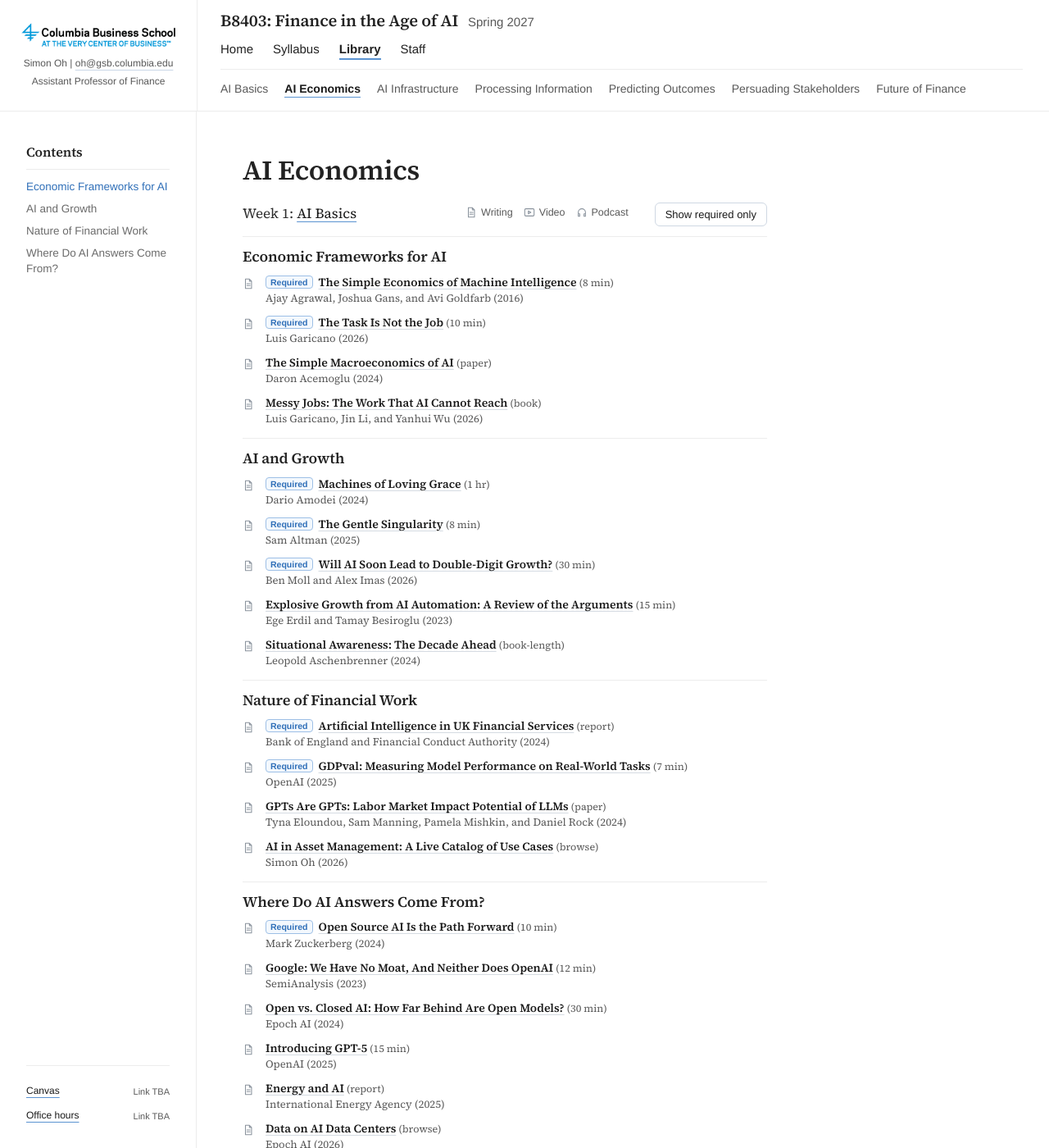
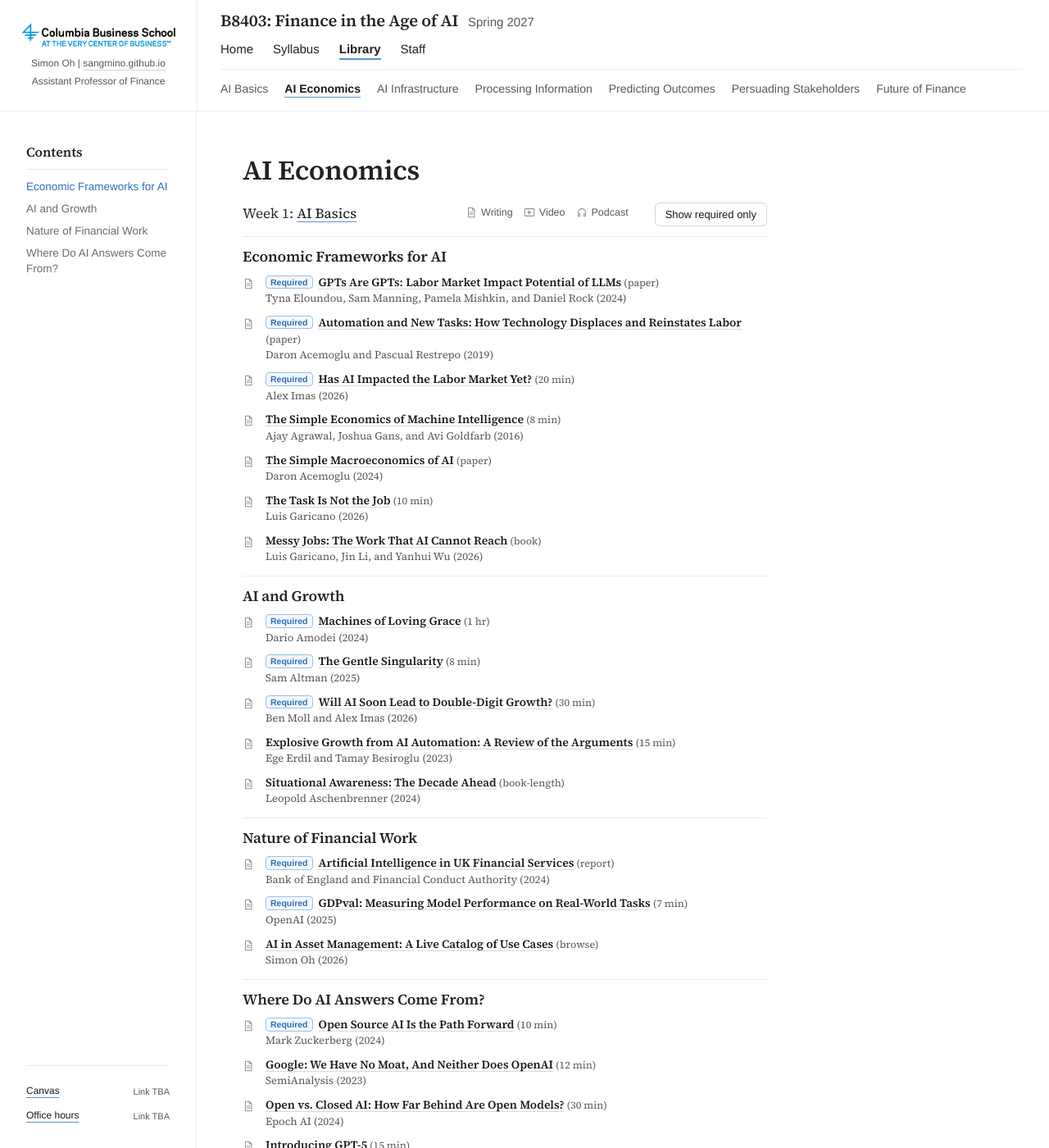
Before and after one commit to ai-finance-cbs/ai-finance-cbs.github.io, a Jekyll site: the page built from library/economics-of-ai.html, in a window 1280 px wide and 1400 px high. Shown: the whole window at 82% size. Built offline with Jekyll 4.4.1, drawn with Linux system fonts in a browser that asks for light colours.

Commit message:
Website under logo; Best Practices and Economic Frameworks required items
Claude-Session: https://claude.ai/code/session_011QbhiHwAKqFwg98r4t5oEG

```diff
--- a/_data/materials.yml
+++ b/_data/materials.yml
@@ -6,10 +6,13 @@
 #   title, author (people or organization only), year, url, note (optional)
 
 # ---- Week 1 ----
-- {week: 1, topic: Economic Frameworks for AI, level: required, kind: Writing, title: "The Simple Economics of Machine Intelligence", length: "8 min", author: "Ajay Agrawal, Joshua Gans, and Avi Goldfarb", year: 2016, url: "https://hbr.org/2016/11/the-simple-economics-of-machine-intelligence"}
-- {week: 1, topic: Economic Frameworks for AI, level: required, kind: Writing, title: "The Task Is Not the Job", length: "10 min", author: "Luis Garicano", year: 2026, url: "https://www.siliconcontinent.com/p/why-desk-jobs-survive-and-amodei"}
+- {week: 1, topic: Economic Frameworks for AI, level: optional, kind: Writing, title: "The Simple Economics of Machine Intelligence", length: "8 min", author: "Ajay Agrawal, Joshua Gans, and Avi Goldfarb", year: 2016, url: "https://hbr.org/2016/11/the-simple-economics-of-machine-intelligence"}
+- {week: 1, topic: Economic Frameworks for AI, level: optional, kind: Writing, title: "The Task Is Not the Job", length: "10 min", author: "Luis Garicano", year: 2026, url: "https://www.siliconcontinent.com/p/why-desk-jobs-survive-and-amodei"}
 - {week: 1, topic: Economic Frameworks for AI, level: optional, kind: Writing, title: "Messy Jobs: The Work That AI Cannot Reach", length: "book", author: "Luis Garicano, Jin Li, and Yanhui Wu", year: 2026, url: "https://messyjobs.ai/"}
 - {week: 1, topic: Economic Frameworks for AI, level: optional, kind: Writing, title: "The Simple Macroeconomics of AI", length: "paper", author: "Daron Acemoglu", year: 2024, url: "https://www.nber.org/papers/w32487"}
+- {week: 1, topic: Economic Frameworks for AI, level: required, kind: Writing, title: "GPTs Are GPTs: Labor Market Impact Potential of LLMs", length: "paper", author: "Tyna Eloundou, Sam Manning, Pamela Mishkin, and Daniel Rock", year: 2024, url: "https://www.science.org/doi/10.1126/science.adj0998"}
+- {week: 1, topic: Economic Frameworks for AI, level: required, kind: Writing, title: "Automation and New Tasks: How Technology Displaces and Reinstates Labor", length: "paper", author: "Daron Acemoglu and Pascual Restrepo", year: 2019, url: "https://www.aeaweb.org/articles?id=10.1257/jep.33.2.3"}
+- {week: 1, topic: Economic Frameworks for AI, level: required, kind: Writing, title: "Has AI Impacted the Labor Market Yet?", length: "20 min", author: "Alex Imas", year: 2026, url: "https://aleximas.substack.com/p/has-ai-impacted-the-labor-market"}
 
 - {week: 1, topic: AI and Growth, level: required, kind: Writing, title: "Machines of Loving Grace", length: "1 hr", author: "Dario Amodei", year: 2024, url: "https://www.darioamodei.com/essay/machines-of-loving-grace"}
 - {week: 1, topic: AI and Growth, level: required, kind: Writing, title: "The Gentle Singularity", length: "8 min", author: "Sam Altman", year: 2025, url: "https://blog.samaltman.com/the-gentle-singularity"}
@@ -20,11 +23,10 @@
 - {week: 1, topic: Nature of Financial Work, level: required, kind: Writing, title: "Artificial Intelligence in UK Financial Services", length: "report", author: "Bank of England and Financial Conduct Authority", year: 2024, url: "https://www.bankofengland.co.uk/report/2024/artificial-intelligence-in-uk-financial-services-2024"}
 - {week: 1, topic: Nature of Financial Work, level: required, kind: Writing, title: "GDPval: Measuring Model Performance on Real-World Tasks", length: "7 min", author: "OpenAI", year: 2025, url: "https://openai.com/index/gdpval/"}
 - {week: 1, topic: Nature of Financial Work, level: optional, kind: Writing, title: "AI in Asset Management: A Live Catalog of Use Cases", length: "browse", author: "Simon Oh", year: 2026, url: "https://sangmino.github.io/ai_asset_management.html"}
-- {week: 1, topic: Nature of Financial Work, level: optional, kind: Writing, title: "GPTs Are GPTs: Labor Market Impact Potential of LLMs", length: "paper", author: "Tyna Eloundou, Sam Manning, Pamela Mishkin, and Daniel Rock", year: 2024, url: "https://www.science.org/doi/10.1126/science.adj0998"}
-- {week: 0, topic: "Best Practices", level: optional, kind: Writing, title: "15 Times to Use AI, and 5 Not To", length: "7 min", author: "Ethan Mollick", year: 2024, url: "https://www.oneusefulthing.org/p/15-times-to-use-ai-and-5-not-to"}
+- {week: 0, topic: "Best Practices", level: required, kind: Writing, title: "15 Times to Use AI, and 5 Not To", length: "7 min", author: "Ethan Mollick", year: 2024, url: "https://www.oneusefulthing.org/p/15-times-to-use-ai-and-5-not-to"}
 
 - {week: 0, topic: "Where Do AI Answers Come From?", level: required, kind: Writing, title: "Large Language Models, Explained with a Minimum of Math and Jargon", length: "30 min", author: "Timothy B. Lee and Sean Trott", year: 2023, url: "https://www.understandingai.org/p/large-language-models-explained-with"}
-- {week: 0, topic: "Best Practices", level: required, kind: Video, title: "How I Use LLMs", length: "2 hr 11 min", author: "Andrej Karpathy", year: 2025, url: "https://www.youtube.com/watch?v=EWvNQjAaOHw"}
+- {week: 0, topic: "Best Practices", level: optional, kind: Video, title: "How I Use LLMs", length: "2 hr 11 min", author: "Andrej Karpathy", year: 2025, url: "https://www.youtube.com/watch?v=EWvNQjAaOHw"}
 - {week: 1, topic: "Where Do AI Answers Come From?", level: required, kind: Writing, title: "Open Source AI Is the Path Forward", length: "10 min", author: "Mark Zuckerberg", year: 2024, url: "https://about.fb.com/news/2024/07/open-source-ai-is-the-path-forward/"}
 - {week: 1, topic: "Where Do AI Answers Come From?", level: optional, kind: Writing, title: "Introducing GPT-5", length: "15 min", author: "OpenAI", year: 2025, url: "https://openai.com/index/introducing-gpt-5/"}
 - {week: 1, topic: "Where Do AI Answers Come From?", level: optional, kind: Writing, title: "Data on AI Data Centers", length: "browse", author: "Epoch AI", year: 2026, url: "https://epoch.ai/data/data-centers"}
@@ -38,7 +40,7 @@
 - {week: 0, topic: "Where Do AI Answers Come From?", level: optional, kind: Writing, title: "What Is ChatGPT Doing … and Why Does It Work?", length: "1 hr 20 min", author: "Stephen Wolfram", year: 2023, url: "https://writings.stephenwolfram.com/2023/02/what-is-chatgpt-doing-and-why-does-it-work/"}
 - {week: 0, topic: "Where Do AI Answers Come From?", level: optional, kind: Writing, title: "The Non-Technical Technical Dictionary", length: "browse", author: "Cathryn Lavery", year: 2026, url: "https://nontechnical.dev/"}
 - {week: 0, topic: "Where Do AI Answers Come From?", level: optional, kind: Writing, title: "We Did the Math on AI’s Energy Footprint. Here’s the Story You Haven’t Heard.", length: "25 min", author: "James O’Donnell and Casey Crownhart", year: 2025, url: "https://www.technologyreview.com/2025/05/20/1116327/ai-energy-usage-climate-footprint-big-tech/"}
-- {week: 0, topic: "Best Practices", level: optional, kind: Writing, title: "AI Hurtles Ahead", length: "30 min", author: "Howard Marks", year: 2026, url: "https://www.oaktreecapital.com/insights/memo/ai-hurtles-ahead"}
+- {week: 0, topic: "Best Practices", level: required, kind: Writing, title: "AI Hurtles Ahead", length: "30 min", author: "Howard Marks", year: 2026, url: "https://www.oaktreecapital.com/insights/memo/ai-hurtles-ahead"}
 - {week: 0, topic: "Best Practices", level: optional, kind: Writing, title: "Beat Your Bot: Building Your Moat Against AI", length: "13 min", author: "Aswath Damodaran", year: 2024, url: "https://aswathdamodaran.substack.com/p/beat-your-bot-building-your-moat"}
 - {week: 0, topic: "Where Do AI Answers Come From?", level: optional, kind: Writing, title: "What Actually Happens When You Press ‘Send’ to ChatGPT", length: "15 min", author: "ByteByteGo", year: 2025, url: "https://blog.bytebytego.com/p/what-actually-happens-when-you-press"}
 - {week: 0, topic: "Where Do AI Answers Come From?", level: required, kind: Writing, title: "How an AI Token Travels Through a Data Center", length: "25 min", author: "Chris Zeoli", year: 2026, url: "https://www.datagravity.dev/p/how-an-ai-token-travels-through-a"}
--- a/_includes/sidebar.html
+++ b/_includes/sidebar.html
@@ -6,7 +6,7 @@
     <source media="(max-width: 819px)" srcset="{{ '/assets/cbs-mark.png' | relative_url }}">
     <img src="{{ '/assets/cbs-logo.png' | relative_url }}" alt="Columbia Business School">
   </picture>
-  <p class="logo-sub">Simon Oh | <a href="mailto:oh@gsb.columbia.edu">oh@gsb.columbia.edu</a></p>
+  <p class="logo-sub">Simon Oh | <a href="https://sangmino.github.io/">sangmino.github.io</a></p>
   <p class="logo-sub logo-title">Assistant Professor of Finance</p>
   </div>
   <div class="topbar-main">
```
